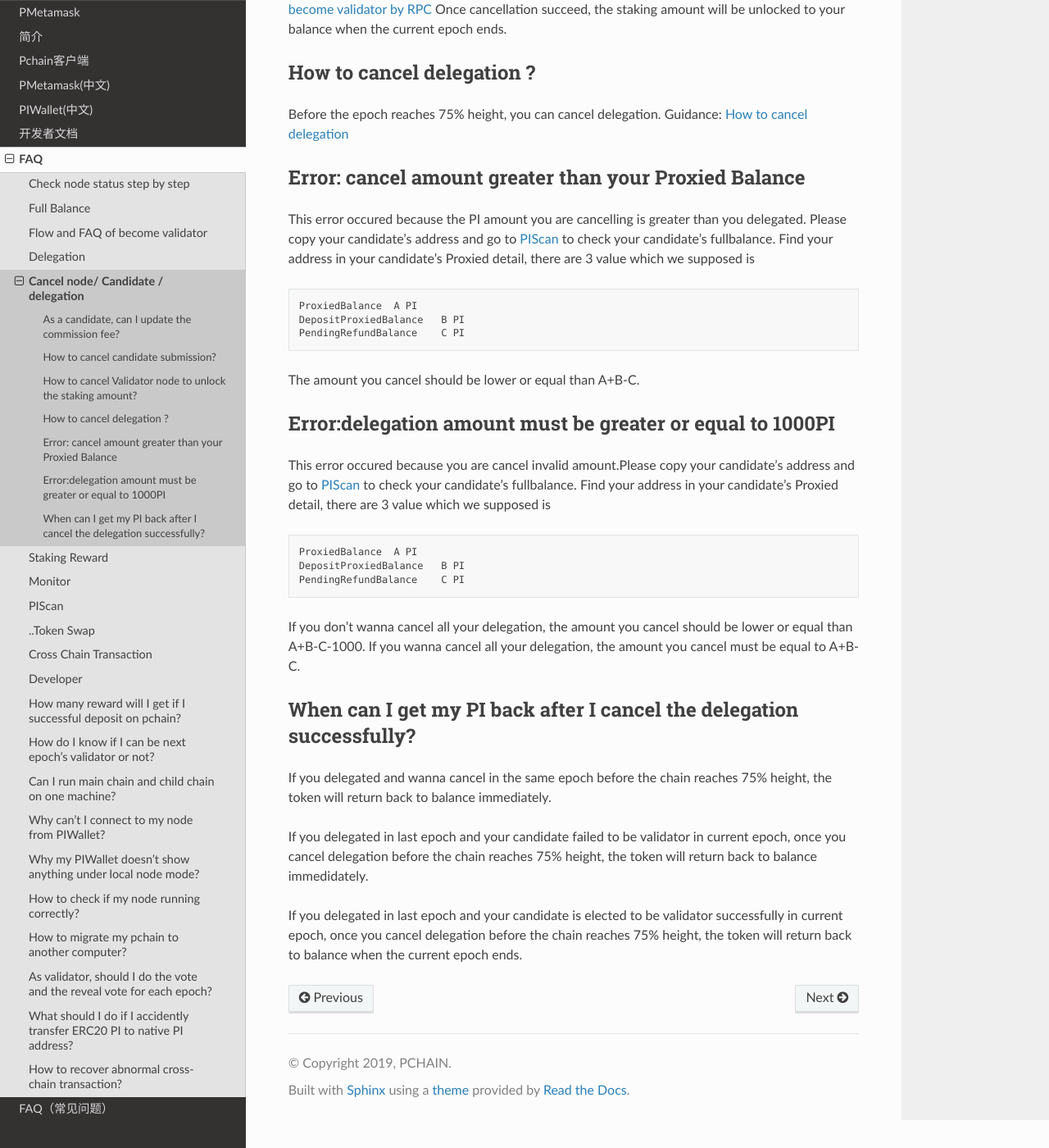
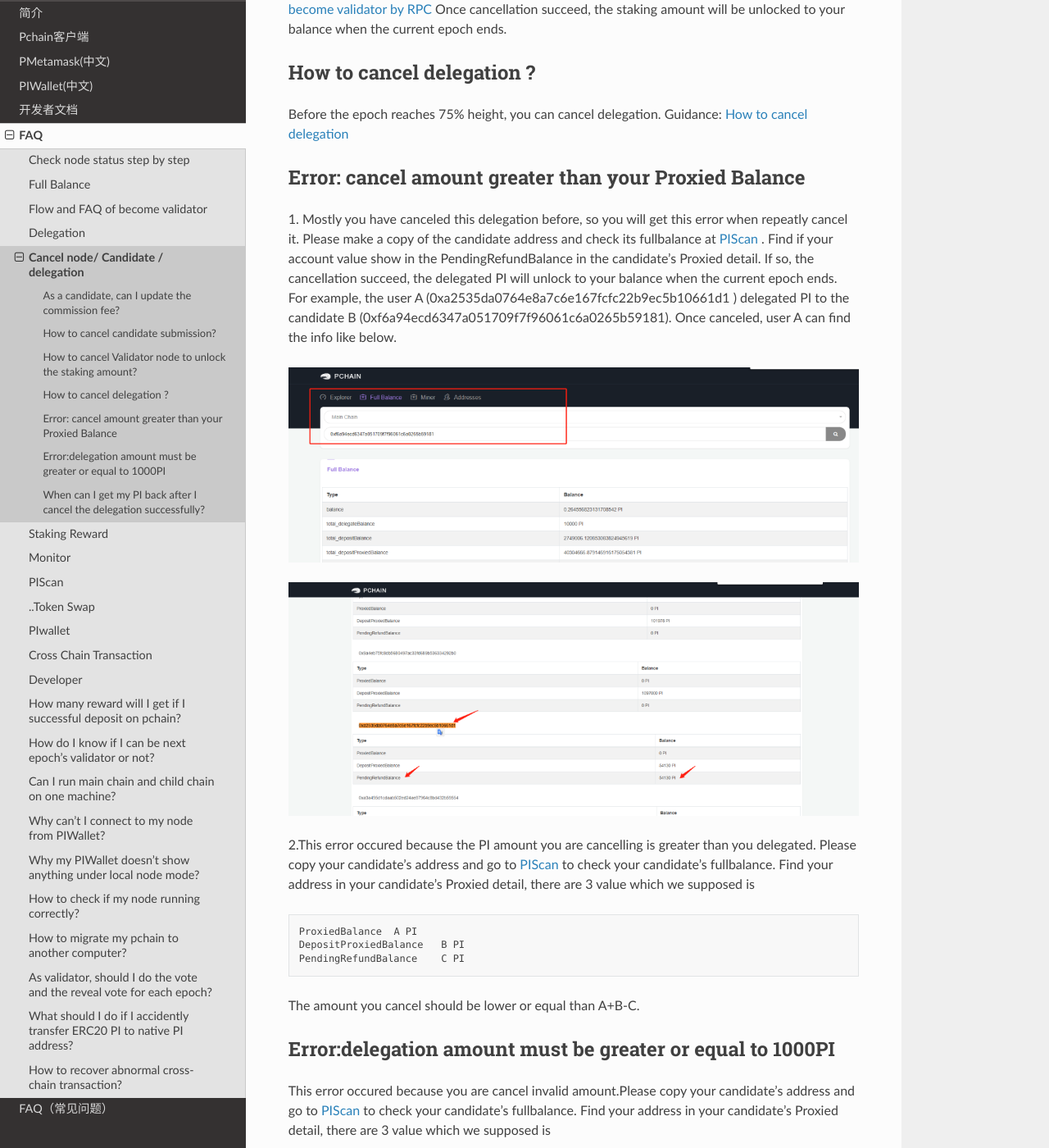
Before and after one commit to pchain-org/pchain-guide, a Sphinx documentation site: the page built from pchaindoc/source/FAQ/cancelation.rst, in a window 1280 px wide and 1400 px high, scrolled down 600 px. Shown: the whole window at 82% size. Built offline with Sphinx 7.4.7 and the Read the Docs theme 2.0.0, drawn with Linux system fonts in a browser that asks for light colours; pages that are not in the unit, such as notebooks, are missing from menus.

Commit message:
update faq
update

```diff
--- a/pchaindoc/source/FAQ/cancelation.rst
+++ b/pchaindoc/source/FAQ/cancelation.rst
@@ -28,7 +28,14 @@
 Error: cancel amount greater than your Proxied Balance
 -------------------------------------------------------------
 
-This error occured because the PI amount you are cancelling is greater than you delegated. Please copy your candidate's address and go to `PIScan <https://piscan.pchain.org/fullBalance.html>`_ to check your candidate's fullbalance. Find your address in your candidate's Proxied detail, there are 3 value which we supposed is
+1. Mostly you have canceled this delegation before, so you will get this error when repeatly cancel it. Please make a copy of the candidate address and check its fullbalance at `PIScan <https://piscan.pchain.org/fullBalance.html>`_ . Find if your account value  show in the PendingRefundBalance in the candidate's Proxied detail. If so, the cancellation succeed, the delegated PI will unlock to your balance when the current epoch ends.
+For example, the user A (0xa2535da0764e8a7c6e167fcfc22b9ec5b10661d1 ) delegated PI to the candidate B (0xf6a94ecd6347a051709f7f96061c6a0265b59181). Once canceled, user A can find the info like below.
+
+.. image:: ../_static/wallet/repeat1.png
+
+.. image:: ../_static/wallet/repeat2.png
+
+2.This error occured because the PI amount you are cancelling is greater than you delegated. Please copy your candidate's address and go to `PIScan <https://piscan.pchain.org/fullBalance.html>`_ to check your candidate's fullbalance. Find your address in your candidate's Proxied detail, there are 3 value which we supposed is
 ::
 	ProxiedBalance 	A PI
 	DepositProxiedBalance 	B PI
--- a/pchaindoc/source/FAQ/piscan.rst
+++ b/pchaindoc/source/FAQ/piscan.rst
@@ -8,3 +8,9 @@
 That’s block explorer which allows you to search, view and analyze PCHAIN data like blocks, transactions, validators, etc.
 
 | PIscan：https://piscan.pchain.org
+
+-------------------------------------------------------------
+2. How to ensure if the transaction succeed or not?
+-------------------------------------------------------------
+Option1: Go to https://piscan.pchain.org “explorer” page, search with the transaction hash. If it returns transaction details, it succeed. Sometimes it may delay due to the mainnet speed. Then please retry later.
+Option2: Go to console, enter pi.getTransactionReceipt(“hash”) , if status=”0x1”, it means success.
```
Also changed, not shown: pchaindoc/source/FAQ/piwallet.rst (+13 -0 lines), pchaindoc/source/_static/wallet/repeat1.png (added), pchaindoc/source/_static/wallet/repeat2.png (added).
